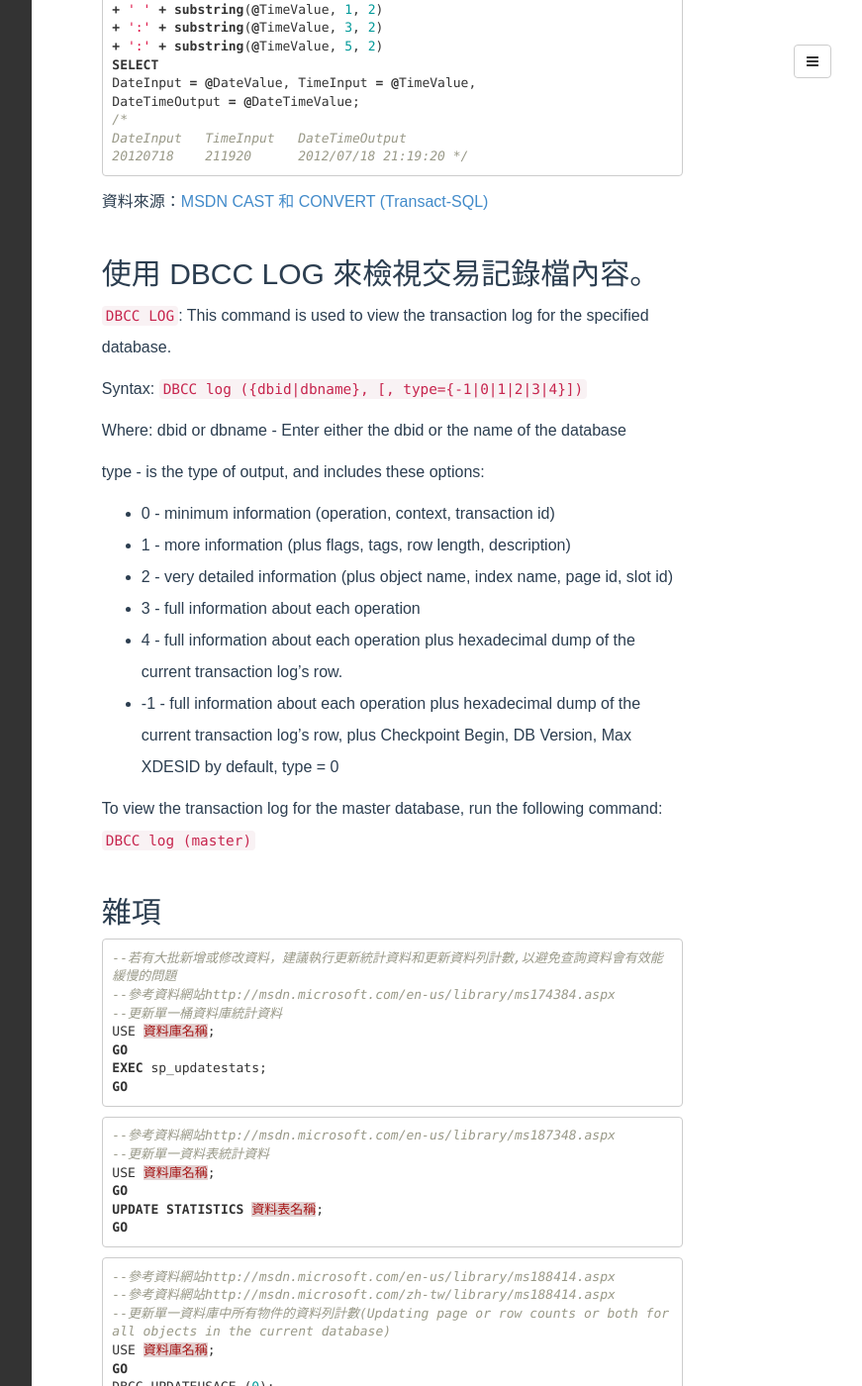
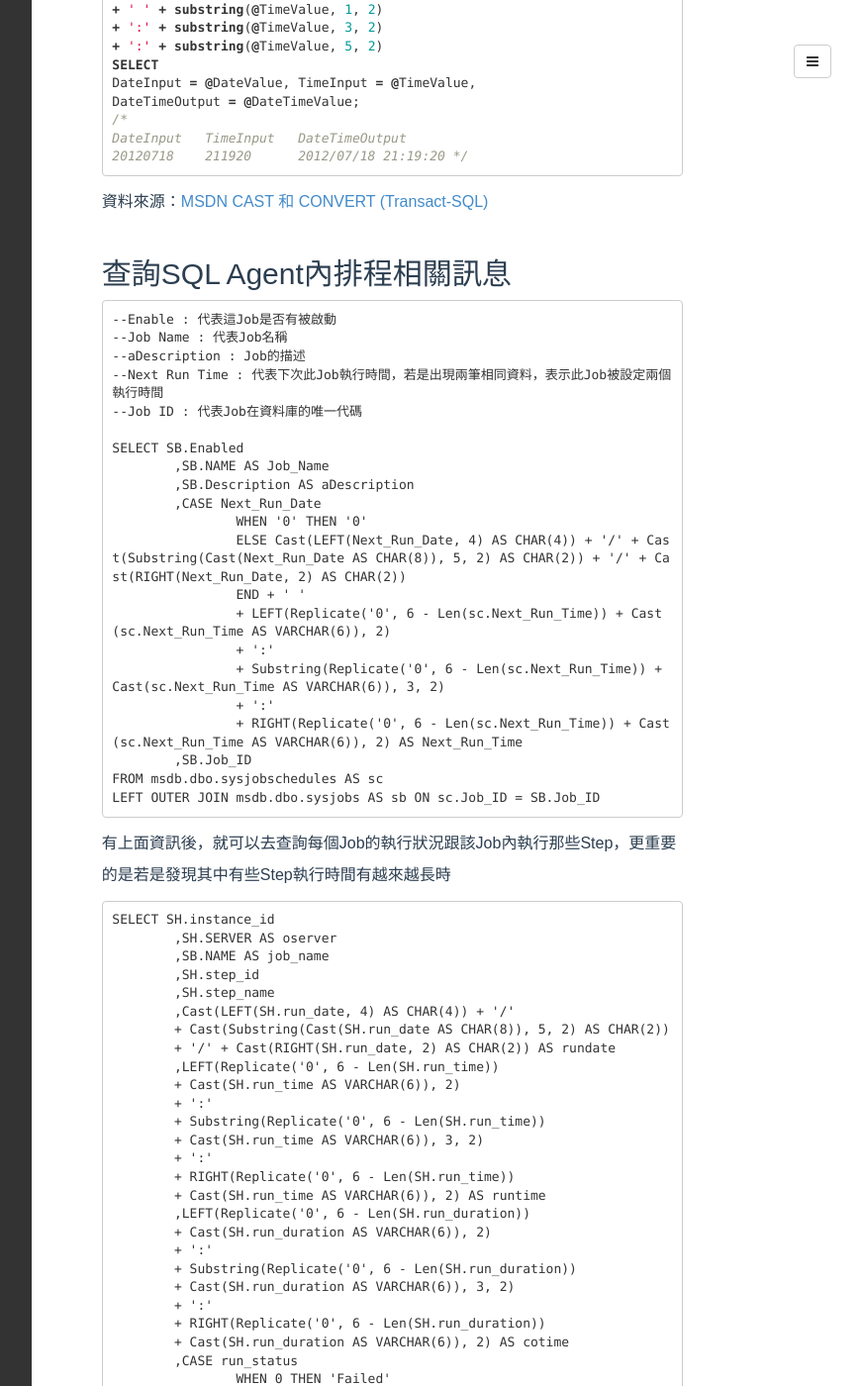
Before and after one commit to poychang/poychang.github.io, a Jekyll site: the page built from _posts/1970-01-01-ms-sql.md, in a window 1280 px wide and 1400 px high, scrolled down 7872 px. Shown: the whole window at 99% size, without its empty margins (395-1266 px from the left). Built offline with Jekyll 4.4.1, drawn with Linux system fonts in a browser that asks for light colours; some web fonts are replaced; comment, search, counter and statistics services are not loaded; some of the changed text lies outside the part shown.

Commit message:
alter post

````diff
--- a/_posts/1970-01-01-ms-sql.md
+++ b/_posts/1970-01-01-ms-sql.md
@@ -362,6 +362,76 @@ DateInput   TimeInput   DateTimeOutput
 
 資料來源：[MSDN CAST 和 CONVERT (Transact-SQL)](https://msdn.microsoft.com/zh-tw/library/ms187928.aspx)
 
+## 查詢SQL Agent內排程相關訊息
+
+```
+--Enable : 代表這Job是否有被啟動
+--Job Name : 代表Job名稱
+--aDescription : Job的描述
+--Next Run Time : 代表下次此Job執行時間，若是出現兩筆相同資料，表示此Job被設定兩個執行時間
+--Job ID : 代表Job在資料庫的唯一代碼
+
+SELECT SB.Enabled
+	,SB.NAME AS Job_Name
+	,SB.Description AS aDescription
+	,CASE Next_Run_Date
+		WHEN '0' THEN '0'
+		ELSE Cast(LEFT(Next_Run_Date, 4) AS CHAR(4)) + '/' + Cast(Substring(Cast(Next_Run_Date AS CHAR(8)), 5, 2) AS CHAR(2)) + '/' + Cast(RIGHT(Next_Run_Date, 2) AS CHAR(2))
+		END + ' '
+		+ LEFT(Replicate('0', 6 - Len(sc.Next_Run_Time)) + Cast(sc.Next_Run_Time AS VARCHAR(6)), 2)
+		+ ':'
+		+ Substring(Replicate('0', 6 - Len(sc.Next_Run_Time)) + Cast(sc.Next_Run_Time AS VARCHAR(6)), 3, 2)
+		+ ':'
+		+ RIGHT(Replicate('0', 6 - Len(sc.Next_Run_Time)) + Cast(sc.Next_Run_Time AS VARCHAR(6)), 2) AS Next_Run_Time
+	,SB.Job_ID
+FROM msdb.dbo.sysjobschedules AS sc
+LEFT OUTER JOIN msdb.dbo.sysjobs AS sb ON sc.Job_ID = SB.Job_ID
+```
+
+有上面資訊後，就可以去查詢每個Job的執行狀況跟該Job內執行那些Step，更重要的是若是發現其中有些Step執行時間有越來越長時
+
+```
+SELECT SH.instance_id
+	,SH.SERVER AS oserver
+	,SB.NAME AS job_name
+	,SH.step_id
+	,SH.step_name
+	,Cast(LEFT(SH.run_date, 4) AS CHAR(4)) + '/'
+	+ Cast(Substring(Cast(SH.run_date AS CHAR(8)), 5, 2) AS CHAR(2))
+	+ '/' + Cast(RIGHT(SH.run_date, 2) AS CHAR(2)) AS rundate
+	,LEFT(Replicate('0', 6 - Len(SH.run_time))
+	+ Cast(SH.run_time AS VARCHAR(6)), 2)
+	+ ':'
+	+ Substring(Replicate('0', 6 - Len(SH.run_time))
+	+ Cast(SH.run_time AS VARCHAR(6)), 3, 2)
+	+ ':'
+	+ RIGHT(Replicate('0', 6 - Len(SH.run_time))
+	+ Cast(SH.run_time AS VARCHAR(6)), 2) AS runtime
+	,LEFT(Replicate('0', 6 - Len(SH.run_duration))
+	+ Cast(SH.run_duration AS VARCHAR(6)), 2)
+	+ ':'
+	+ Substring(Replicate('0', 6 - Len(SH.run_duration))
+	+ Cast(SH.run_duration AS VARCHAR(6)), 3, 2)
+	+ ':'
+	+ RIGHT(Replicate('0', 6 - Len(SH.run_duration))
+	+ Cast(SH.run_duration AS VARCHAR(6)), 2) AS cotime
+	,CASE run_status
+		WHEN 0 THEN 'Failed'
+		WHEN 1 THEN 'Succeeded'
+		WHEN 2 THEN 'Retry'
+		WHEN 3 THEN 'Canceled'
+		WHEN 5 THEN 'Unknown'
+		END AS jobstatus
+	,SH.message AS omessage
+	,SH.operator_id_emailed
+	,SH.operator_id_netsent
+	,SH.operator_id_paged
+	,SH.retries_attempted
+FROM msdb.dbo.sysjobhistory AS sh
+LEFT OUTER JOIN msdb.dbo.sysjobs AS SB ON SH.job_id = SB.job_id
+WHERE SB.NAME = 'XXXX'
+```
+
 ## 使用 DBCC LOG 來檢視交易記錄檔內容。
 
 `DBCC LOG`: This command is used to view the transaction log for the specified database.
````
